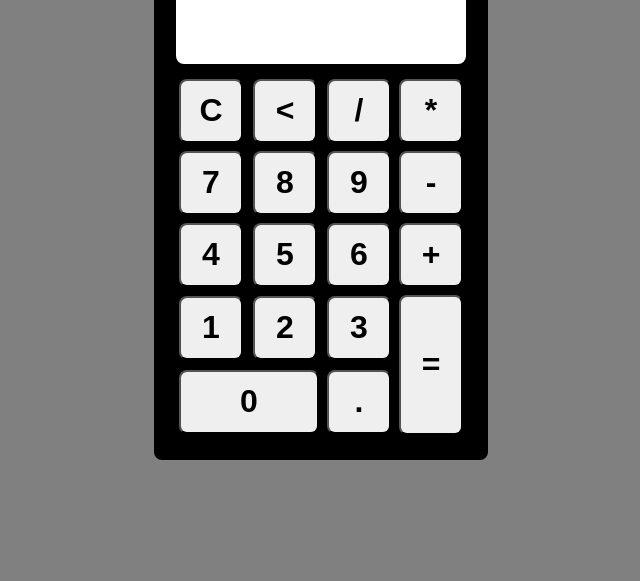
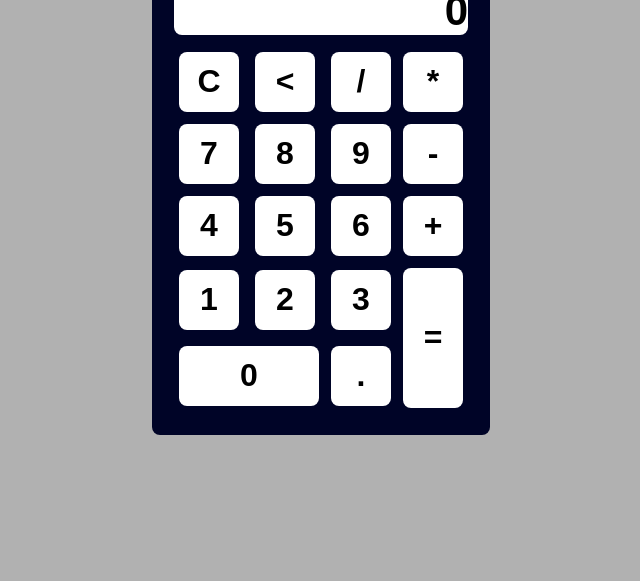
Before and after one commit to EriveltonDev/new-portifolio, a plain HTML site: page docs/calculadora/index.html in a window 1280 px wide. Shown: the part 219-800 px from the top of the page, without its empty margins (319-959 px from the left). Drawn offline with Linux system fonts and the light colour scheme.

Commit message:
corrigindo calculadora no IOS

```diff
--- a/docs/calculadora/css/style.css
+++ b/docs/calculadora/css/style.css
@@ -2,10 +2,11 @@
     margin: 0;
     padding: 0;
     border-radius: 8px;
+    box-sizing: border-box;
 }
 
 body {
-    background-color: gray;
+    background-color: #b1b1b1;
     display: flex;
     align-items: center;
     justify-content: center;
@@ -23,11 +24,12 @@ h1 {
 }
 
 #calculadora {
-    background-color: black;
+    background-color: #000427;
     padding: 20px;
 }
 
-button {
+a {
+    background-color: white;
     padding: 30px;
     height: 30px;
     width: 30px;
@@ -35,20 +37,19 @@ button {
     display: flex;
     align-items: center;
     justify-content: center;
-    margin: 3px;
+    margin: 5px;
     font-size: 32px;
     font-weight: bolder;
     font-family: sans-serif;
     cursor: pointer;
+    color: black;
 }
 
 p {
     text-align: end;
     background-color: white;
     color: black;
-    padding: 30px;
     margin-bottom: 10px;
-    height: 42px;
 }
 
 .twocolums {
--- a/docs/calculadora/index.html
+++ b/docs/calculadora/index.html
@@ -13,35 +13,35 @@
         <h1>CALCULADORA</h1>
         <table>
             <tr>
-                <td colspan="4"><p></p></td>
+                <td colspan="4"><p>0</p></td>
             </tr>
             <tr>
-                <td><button class="clear">C</button></td>
-                <td><button id="apagar"><</button></td>
-                <td><button>/</button></td>
-                <td><button>*</button></td>
+                <td><a class="clear">C</a></td>
+                <td><a id="apagar"><</a></td>
+                <td><a>/</a></td>
+                <td><a>*</a></td>
             </tr>
             <tr>
-                <td><button>7</button></td>
-                <td><button>8</button></td>
-                <td><button>9</button></td>
-                <td><button>-</button></td>
+                <td><a>7</a></td>
+                <td><a>8</a></td>
+                <td><a>9</a></td>
+                <td><a>-</a></td>
             </tr>
             <tr>
-                <td><button>4</button></td>
-                <td><button>5</button></td>
-                <td><button>6</button></td>
-                <td><button>+</button></td>
+                <td><a>4</a></td>
+                <td><a>5</a></td>
+                <td><a>6</a></td>
+                <td><a>+</a></td>
             </tr>
             <tr>
-                <td><button>1</button></td>
-                <td><button>2</button></td>
-                <td><button>3</button></td>
-                <td rowspan="2" ><button class="twocolums">=</button></td>
+                <td><a>1</a></td>
+                <td><a>2</a></td>
+                <td><a>3</a></td>
+                <td rowspan="2" ><a class="twocolums">=</a></td>
             </tr>
             <tr>
-                <td colspan="2"><button class="tworows">0</button></td>
-                <td><button>.</button></td>
+                <td colspan="2"><a class="tworows">0</a></td>
+                <td><a>.</a></td>
             </tr>
         </table>
     </div>
--- a/docs/calculadora/js/calculadoraBackgroung.js
+++ b/docs/calculadora/js/calculadoraBackgroung.js
@@ -3,6 +3,7 @@ export default class calculadora {
     this.botoes = document.querySelectorAll(botoes);
     this.display = document.querySelector(display);
     this.botaoLimpar = document.querySelector(botaoLimpar);
+
     }
 
     puxarTexto(event) {
@@ -13,7 +14,13 @@ export default class calculadora {
         } else if (event.target.innerHTML === '=') {
             this.calcular();
         } else {
-            this.display.innerHTML += event.target.innerHTML;
+            const content = this.display.innerHTML;
+            if (content === '0') {
+                this.display.innerHTML = event.target.innerHTML;
+            ;
+            } else {
+                this.display.innerHTML += event.target.innerHTML;
+            }
         }
     }
 
@@ -46,12 +53,16 @@ export default class calculadora {
 
     backspace() {
         const conteudo = this.display.innerHTML;
+        if (conteudo.length != 1 ) {
         this.display.innerHTML = conteudo.substring(0, conteudo.length -1);
+        } else {
+            this.limpar();
+        }
 
     }
 
     limpar() {
-        this.display.innerHTML = "";
+        this.display.innerHTML = "0";
     }
 
 
--- a/docs/calculadora/js/main.js
+++ b/docs/calculadora/js/main.js
@@ -1,4 +1,4 @@
 import calculadora from "./calculadoraBackgroung.js";
 
-const calculator = new calculadora('button', 'p', '.clear');
+const calculator = new calculadora('a', 'p', '.clear');
 calculator.init();
```
